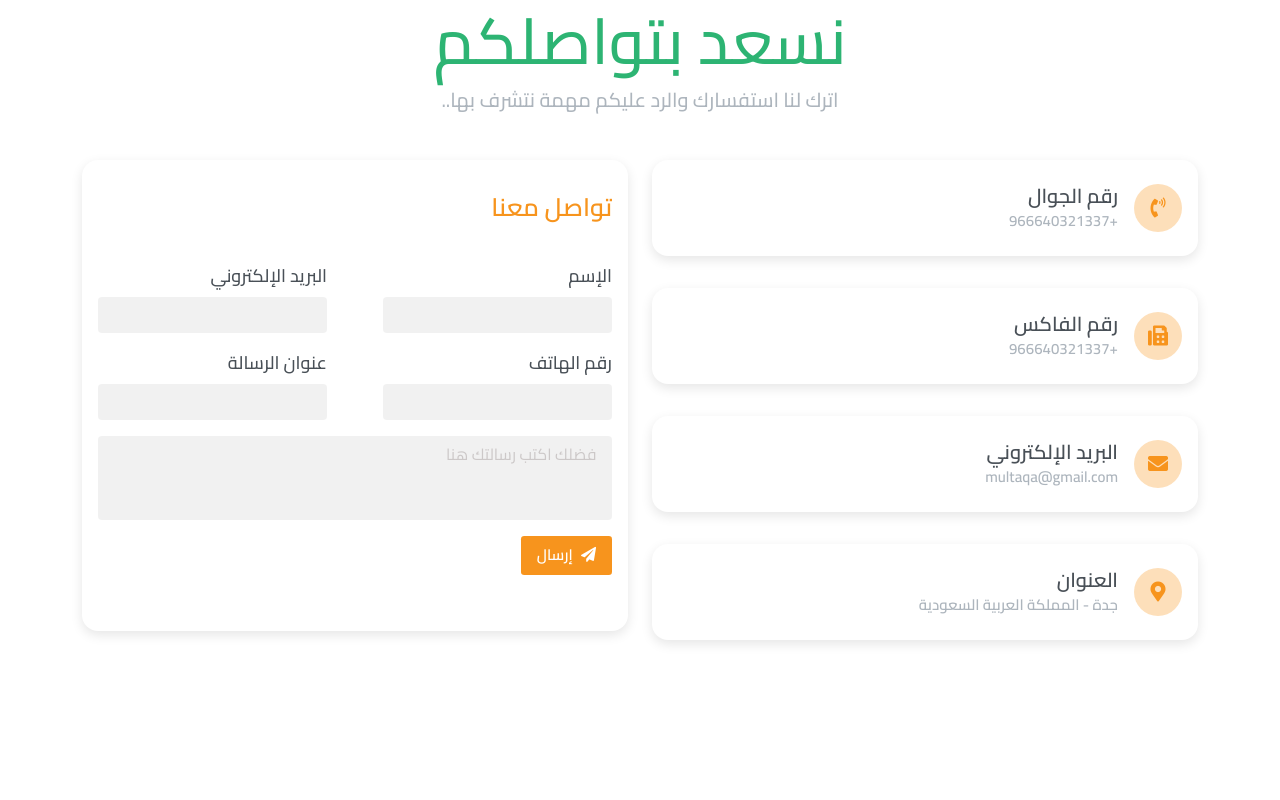
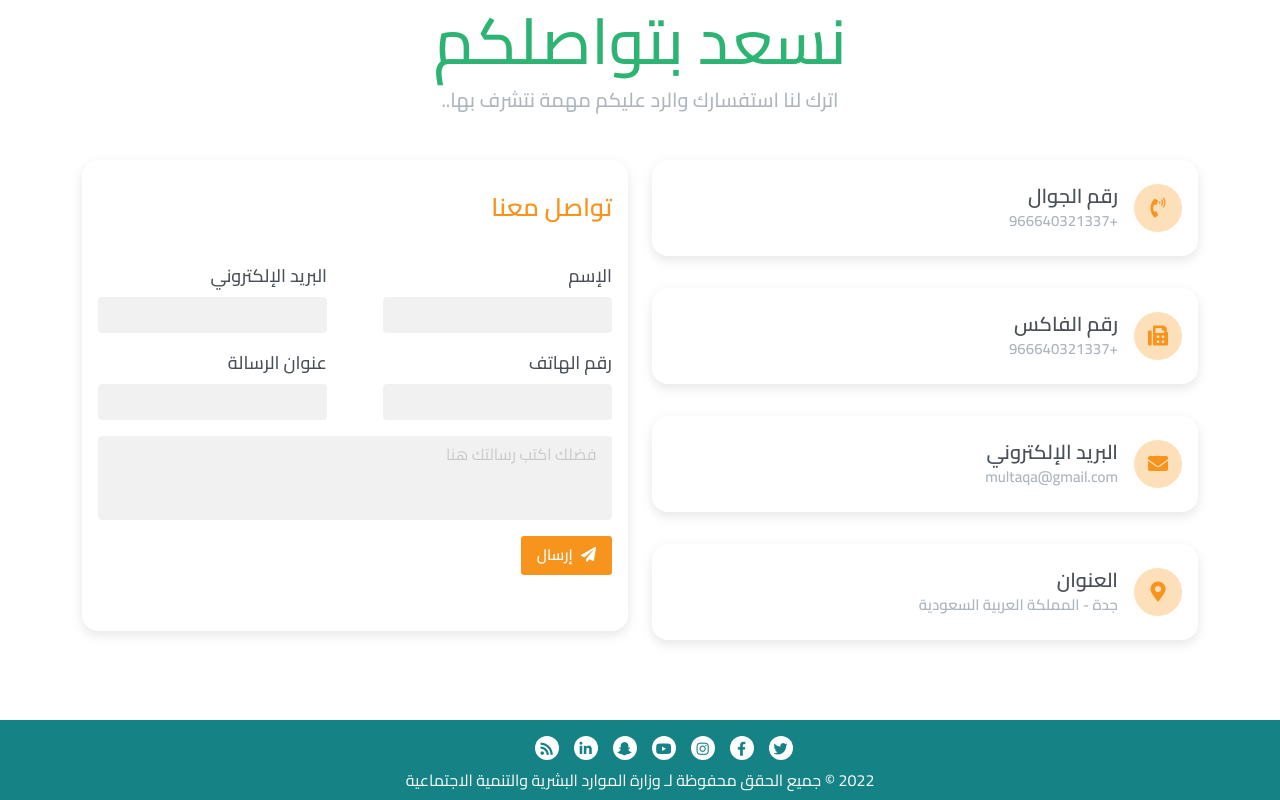
Before and after one commit to bassantarek/MultaqaPublicPage, a plain HTML site: page index.html in a window 1280 px wide. Shown: the part 3078-3878 px from the top of the page. Before the commit the page ends 3798 px from the top, so only its background shows below. Drawn offline with nearby package versions, Linux system fonts and the light colour scheme; files that its build step writes are made by us from their sources.

Commit message:
Created and styled footer.

```diff
--- a/index.html
+++ b/index.html
@@ -21,6 +21,7 @@
   <link rel="stylesheet" href="style/style.css">
   <link rel="stylesheet" href="style/header.css">
   <link rel="stylesheet" href="style/nav.css">
+  <link rel="stylesheet" href="style/index.css">
 </head>
 
 <body>
@@ -513,6 +514,20 @@
       </div>
     </section>
   </div>
+  <footer class="footer">
+    <div class="social-media">
+      <ul>
+        <li><a href="https://twitter.com/HRSD_SA"><i class="fab fa-twitter"></i></a></li>
+        <li><a href="https://www.facebook.com/hrsd.sa/?__tn__=%2Cd%2CP-R&eid=ARAkQWY4SHdGq6-DlHg7uj-w3LHemF6dSdYOYt2xRyziC8czHwsOtnXuzY3IV4ynyRJCsD5kZ"><i class="fab fa-facebook-f"></i></a></li>
+        <li><a href="https://instagram.com/hrsd_sa?igshid=1qy75xgi9iegc"><i class="fab fa-instagram"></i></a></li>
+        <li><a href="https://m.youtube.com/user/MinistryOfLabor/videos"><i class="fab fa-youtube"></i></a></li>
+        <li><a href="https://www.snapchat.com/add/hrsd_sa"><i class="fab fa-snapchat-ghost"></i></a></li>
+        <li><a href="https://sa.linkedin.com/company/ministry-of-human-resources-and-social-development-ksa?trk=public_profile_topcard_current_compan"><i class="fab fa-linkedin-in"></i></a></li>
+        <li><a href="/ar/rss-feed.xml"><i class="fas fa-rss"></i></a></li>
+      </ul>
+    </div>
+    <span>2022 &copy; جميع الحقق محفوظة لـ وزارة الموارد البشرية والتنمية الاجتماعية</span>
+  </footer>
   <!-- Bootstrap -->
   <script src="bootstrap-5.1.3-dist/js/bootstrap.min.js"></script>
   <!-- Swiper -->
--- a/style/index.scss
+++ b/style/index.scss
@@ -72,3 +72,46 @@
     opacity: 1;
   }
 }
+
+.footer {
+  width: 100%;
+  background-color: #158285;
+  display: flex;
+  flex-direction: column;
+  justify-content: center;
+  align-items: center;
+  box-shadow: 0 3px rgba(0,0,0,0.3);
+  padding: .5rem;
+  .social-media {
+    margin-block: .5rem;
+    ul {
+      margin-bottom: 0;
+      display: flex;
+      li {
+        list-style: none;
+        width: 1.5rem;
+        height: 1.5rem;
+        background-color: #fff;
+        border-radius: 50%;
+        display: grid;
+        place-items: center;
+        margin-inline-end: 15px;
+        box-shadow: 0px 2px rgba(0 0 0 / 50%);
+        transition: all 0.3s ease;
+        &:hover {
+          transform: translateY(-8px);
+        }
+        cursor: pointer;
+        a {
+          i {
+            color: #158285;
+            font-size: 14px;
+          }
+        }
+      }
+    }
+  }
+  span {
+    color: #fff;
+  }
+}
```
Also changed, not shown: style/index.css, 1 other file. Lines whose indentation alone changed are shown as unchanged.
